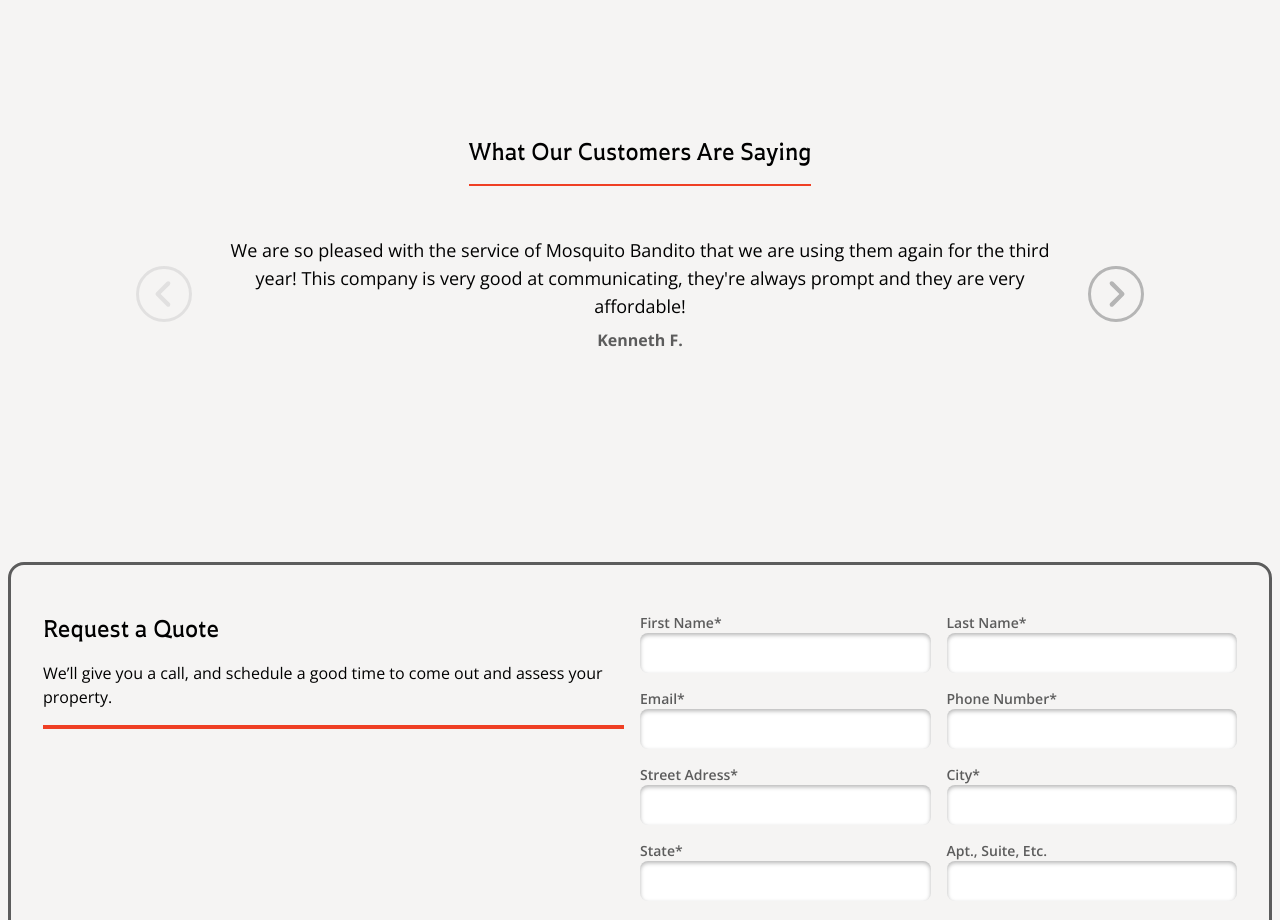
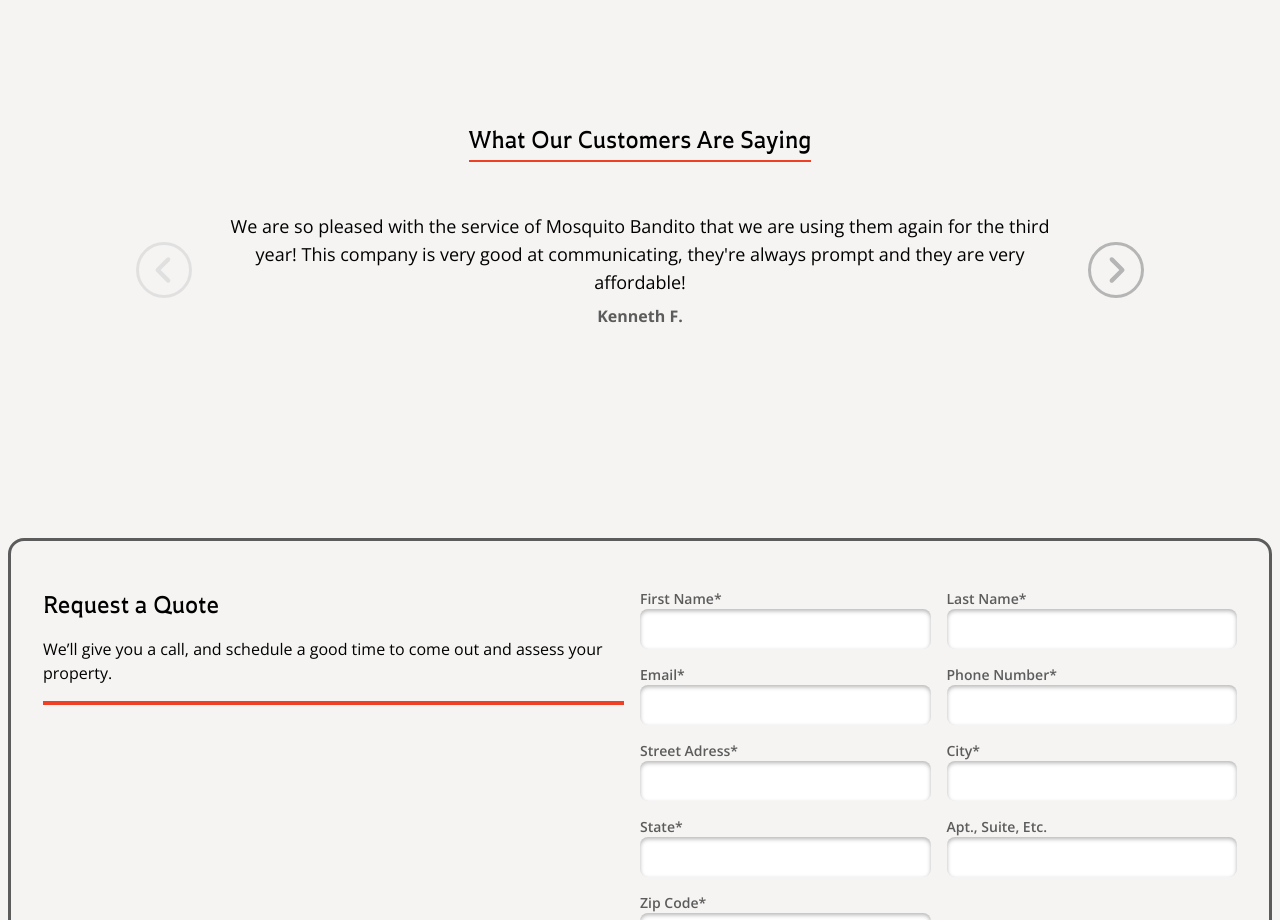
Before and after one commit to austin-tanksley/mosquito-bandito2025, a React (Vite) app: page / in a window 1280 px wide. Shown: the part 2780-3700 px from the top of the page. Built offline with nearby package versions, Linux system fonts and the light colour scheme.

Commit message:
make sure it works at really small sizes

```diff
--- a/src/Testimonial.jsx
+++ b/src/Testimonial.jsx
@@ -32,7 +32,7 @@
 
   return (
     <div className="container py-24 mx-auto max-w-[1024px] px-2 mb-24">
-      <h2 className="mx-auto py-4 mb-8 border-b-bandito-red border-b-2 font-display text-2xl w-fit">
+      <h2 className="mx-auto py-1 mb-8 border-b-bandito-red border-b-2 font-display text-2xl w-fit">
         What Our Customers Are Saying
       </h2>
 
```
